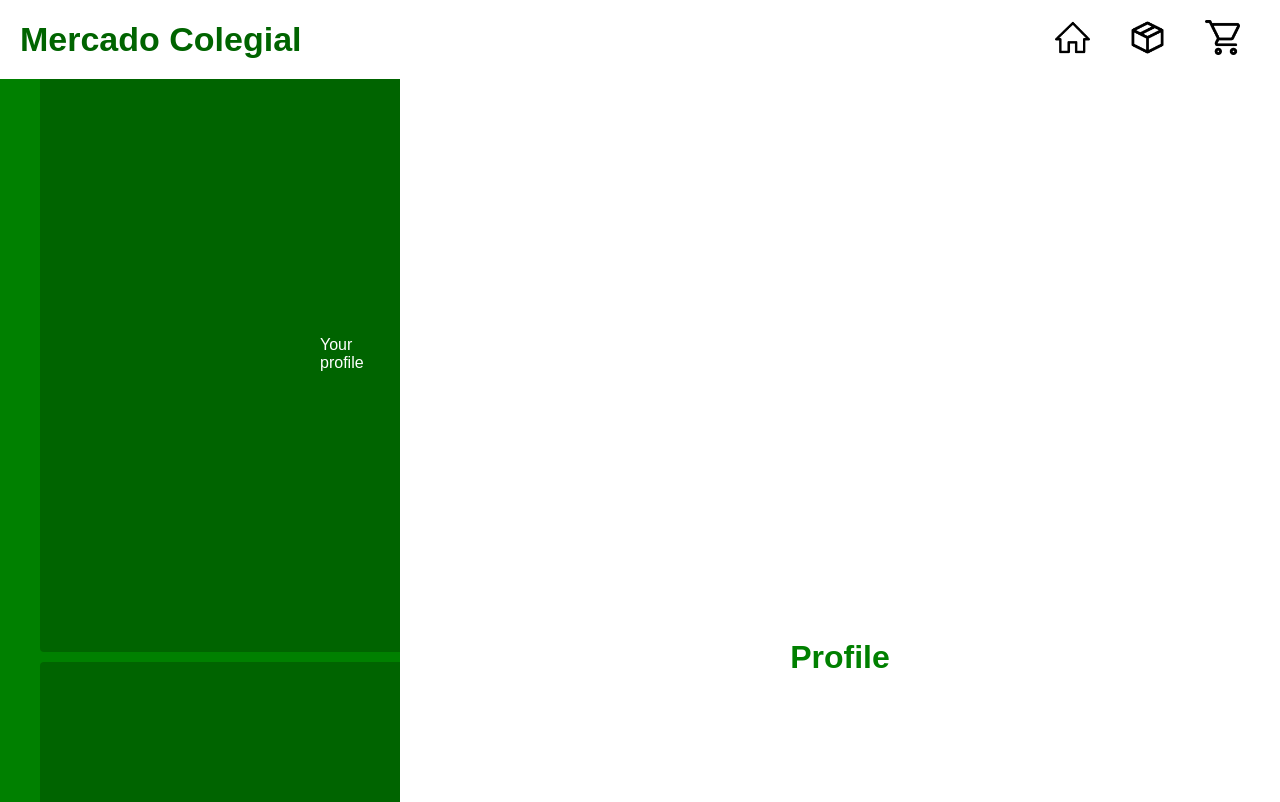
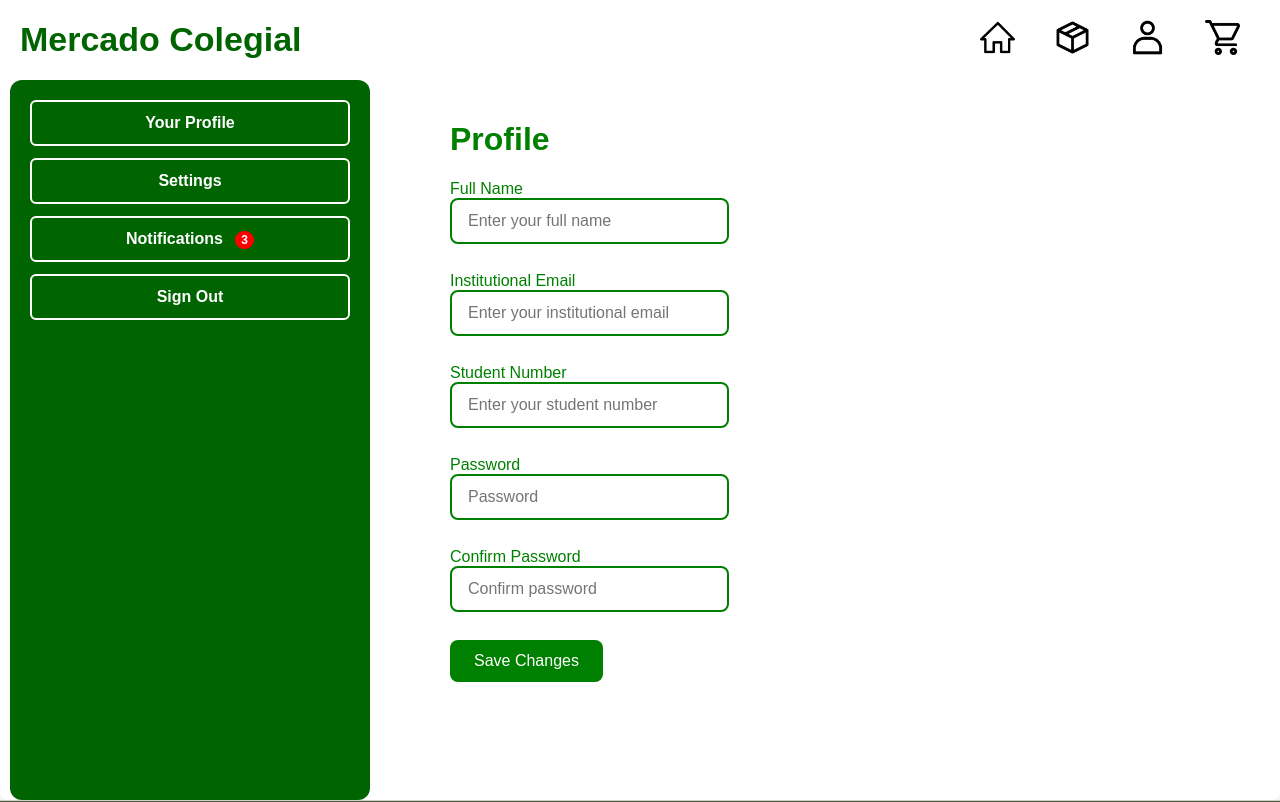
Before and after one commit to uprm-inso4101-2024-2025-s1/semester-project-mercado-colegial-online, a Vue app in the folder vue-project/: page /profile in a window 1280 px wide. Shown: the top 802 px of the page. Built offline with nearby package versions, Linux system fonts and the light colour scheme.

Commit message:
re-adjusting and re-design

```diff
--- a/vue-project/src/views/Profile.vue
+++ b/vue-project/src/views/Profile.vue
@@ -1,88 +1,63 @@
 <template>
-      <!-- top of page -->
-      <nav class="navbar">
-    <div class="navbar-brand">
-      <a href="/" class="brand-name">
-        <span class="mercado">Mercado </span>
-        <span class="colegial">Colegial</span>
-      </a>
-    </div>
-    <div :class="['navbar-menu', { 'is-active': menuActive }]">
-      <router-link to="/Home" class="nav-item">
-        <img src="../assets/home.png" alt=" " width="35" height="35" />
-      </router-link>
-      <router-link to="/productSearch" class="nav-item">
-        <img src="../assets/products.png" alt=" " width="35" height="35" />
-      </router-link>
-      <router-link to="/Cart" class="nav-item">
-          <img src="../assets/shopping.png" alt=" " width="35" height="35" />
-      </router-link>
-    </div>
-  </nav>
-
-  <!-- profile menu -->
+  <Navbar />
+  <!-- Profile Page Container -->
   <div class="profile-container">
+    <!-- Sidebar with Profile Options -->
     <aside class="sidebar">
       <ul>
-          <li @click="selectOption('your profile')">Your profile</li>
-          <li @click="selectOption('sign out')">Sign out</li>
+        <li @click="selectOption('your profile')">Your Profile</li>
+        <li @click="selectedOption('settings')">Settings</li>
+        <li @click="selectOption('notifications')"> Notifications <span class="notification-count">3</span> </li>
+        <li @click="selectOption('sign out')">Sign Out</li>
       </ul>
     </aside>
+
+    <!-- Main Content Area -->
     <main class="main-content">
       <h1>Profile</h1>
-        <div v-if="selectedOption === 'your profile'">
 
-          <body>
+      <div v-if="selectedOption === 'your profile'" class="form-container">
         <form @submit.prevent="signUp">
           <div class="form">
             <div class="formElement">
-                    <label for="firstName">Full Name: {{ Name }}</label>
-                    <input v-model="Name" type="text" id="Name" placeholder="First and last name" required maxlength = "50"/>
+              <label for="Name">Full Name</label>
+              <input v-model="Name" type="text" id="Name" placeholder="Enter your full name" required maxlength="50"/>
             </div>
             <div class="formElement">
-                    <label for="institutionalEmail">Institutional Email: {{ institutionalEmail }}</label>
-                    <input v-model="institutionalEmail" type="email" id="institutionalEmail" placeholder="Enter your institutional email" required maxlength = "50" />
+              <label for="institutionalEmail">Institutional Email</label>
+              <input v-model="institutionalEmail" type="email" id="institutionalEmail" placeholder="Enter your institutional email" required maxlength="50"/>
             </div>
             <div class="formElement">
-                    <label for="studentNumber">Student Number: {{ formattedStudentNumber }}</label>
-                    <input
-                        v-model="formattedStudentNumber"
-                        @input="formatStudentNumber"
-                        type="text"
-                        id="studentNumber"
-                        placeholder="Enter your student number"
-                        required maxlength = "11"
-                    />
+              <label for="studentNumber">Student Number</label>
+              <input v-model="formattedStudentNumber" @input="formatStudentNumber" type="text" id="studentNumber" placeholder="Enter your student number" required maxlength="11"/>
             </div>
             <div class="formElement">
-                    <label for="signUpPassword">Password:</label>
-                    <input v-model="signUpPassword" type="password" id="signUpPassword" placeholder= "Password" required maxlength = "50" />
+              <label for="signUpPassword">Password</label>
+              <input v-model="signUpPassword" type="password" id="signUpPassword" placeholder="Password" required maxlength="50"/>
             </div>
             <div class="formElement">
-                    <label for="signUpPassword">Password Confirmation:</label>
-                    <input v-model="signUpPassword1" type="password" id="signUpPassword1" placeholder="Confirm your password" required maxlength = "50" />
+              <label for="signUpPassword1">Confirm Password</label>
+              <input v-model="signUpPassword1" type="password" id="signUpPassword1" placeholder="Confirm password" required maxlength="50"/>
             </div>
-                <div v-if="isSeller">
-                    <div class="formElement">
-                        <label for="storeName">Shop name:</label>
-                        <input v-model="storeName" type="text" id="storeName" placeholder="Enter your shop name" required />
-                    </div>
+            <div v-if="isSeller" class="formElement">
+              <label for="storeName">Shop Name</label>
+              <input v-model="storeName" type="text" id="storeName" placeholder="Enter your shop name" required/>
             </div>
             <div class="formElement">
-                    <button class="btn" type="submit">Save changes</button>
+              <button class="btn" type="submit">Save Changes</button>
             </div>
           </div>
         </form>
-    </body>
       </div>
-        <!-- sign out option -->
+
+      <!-- Sign Out Option -->
       <div v-if="selectedOption === 'sign out'">
-            <div class="buttons">
         <router-link to="/LogIn">
-            <button class="btn signout">Sign out</button>
+          <button class="btn signout" @click="signOut">Sign Out</button>
         </router-link>
       </div>
-        </div>
+
+      <!-- Information Display Area -->
       <div v-if="infoToDisplay.length">
         <h2>{{ infoToDisplayTitle }}</h2>
         <div class="info-block" v-for="item in infoToDisplay" :key="item">
@@ -91,180 +66,164 @@
       </div>
     </main>
   </div>
+  <Footer />
 </template>
 
 <script>
+import Footer from "../components/Footer.vue";
+import Navbar from "../components/Navbar.vue";
+
 export default {
+  name: "ProfilePage",
+    components: {
+      Navbar,
+      Footer,
+    },
   data() {
     return {
-        selectedOption: null,
+      selectedOption: 'your profile',
       infoToDisplay: [],
       infoToDisplayTitle: '',
-        Name: "Ex. Name",
-        institutionalEmail: "Ex. institutionalEmail",
-        formattedStudentNumber: "Ex. formattedStudentNumber",
-        signUpPassword: "",
-        signUpPassword1: "",
+      Name: '',
+      institutionalEmail: '',
+      formattedStudentNumber: '',
+      signUpPassword: '',
+      signUpPassword1: '',
       isSeller: false,
-        storeName: "",
-        captcha: "", // Stores generated CAPTCHA
-        captchaInput: "", // Stores user's CAPTCHA input
-        captchaError: "", // Displays CAPTCHA error
+      storeName: ''
     };
   },
   methods: {
     formatStudentNumber() {
-            // Remove all non-digit characters
       let digits = this.formattedStudentNumber.replace(/\D/g, '');
-
-            // Format to "###-##-####" with dashes after 3rd and 5th digits
-            if (digits.length > 2) {
-                // Insert dash after the third digit
-                digits = digits.replace(/(\d{3})(\d{0,2})(\d{0,4})/, '$1-$2$3');
-            }
-            if (digits.length > 5) {
-                // Insert dash after the fifth digit
-                digits = digits.replace(/(\d{3}-\d{2})(\d{0,4})/, '$1-$2');
-            }
+      if (digits.length > 2) digits = digits.replace(/(\d{3})(\d{0,2})(\d{0,4})/, '$1-$2$3');
+      if (digits.length > 5) digits = digits.replace(/(\d{3}-\d{2})(\d{0,4})/, '$1-$2');
       this.formattedStudentNumber = digits;
     },
     signUp() {
-            if (!this.institutionalEmail.endsWith("@upr.edu")){
-                alert("Email incorrecto.")
+      if (!this.institutionalEmail.endsWith("@upr.edu")) {
+        alert("Invalid email domain.");
         return;
-            } else if (!this.formattedStudentNumber.startsWith("802") || this.formattedStudentNumber.replace(/[^0-9]/g, '').length !== 9) { // Check if student number starts with "802"
-                alert("El número de estudiante es incorrecto.");
+      } else if (!this.formattedStudentNumber.startsWith("802") || this.formattedStudentNumber.replace(/[^0-9]/g, '').length !== 9) {
+        alert("Invalid student number.");
         return;
       } else if (this.signUpPassword !== this.signUpPassword1) {
-                alert("La contraseña de confirmación y la contraseña ingresada no coinciden. Intente de nuevo.")
-                return;
-            } else if (this.captchaInput !== this.captcha) { // Validate CAPTCHA input
-                this.captchaError = "Incorrect CAPTCHA. Please try again.";
-                this.refreshCaptcha();
+        alert("Passwords do not match.");
         return;
       }
-
-            alert(`Changes saved`);
+      alert("Changes saved");
       this.$router.push('/home');
-
     },
-
     selectOption(option) {
       this.selectedOption = option;
       this.infoToDisplay = [];
       this.infoToDisplayTitle = '';
     },
-      displayInfo(info) {
-        const infoMap = {
-          trackOrders: ['Order #1234', 'Order #5678', 'Order #91011'],
-          buyAgain: ['Item A', 'Item B', 'Item C'],
-          notYetShipped: ['Order #1213', 'Order #1415'],
-          changeName: ['Current Name: John Doe', 'New Name: Jane Doe'],
-          changeEmail: ['Current Email: john@example.com', 'New Email: jane@example.com'],
-          changePassword: ['Current Password: ********', 'New Password: ********'],
-          addCard: ['Card Type: Visa', 'Card Number: **** **** **** 1234'],
-          managePaymentMethods: ['Visa **** 1234', 'MasterCard **** 5678']
-        };
-        const titleMap = {
-          trackOrders: 'Track Orders',
-          buyAgain: 'Buy Again',
-          notYetShipped: 'Not Yet Shipped',
-          changeName: 'Change Name',
-          changeEmail: 'Change Email',
-          changePassword: 'Change Password',
-          addCard: 'Add a Card',
-          managePaymentMethods: 'Manage Payment Methods'
-        };
-        this.infoToDisplay = infoMap[info];
-        this.infoToDisplayTitle = titleMap[info];
+    signOut() {
+      if (confirm("Are you sure you want to sign out?")) {
+        this.$router.push("/LogIn");
       }
+    },
   }
-
 };
 </script>
 
 <style scoped>
+/* General styling omitted for brevity. Keep the navbar, profile-container, sidebar, main-content, and form styles as in your code */
 html, body {
     height: 100%;
     margin: 0;
     display: flex;
     justify-content: center;
     align-items: center;
+
   }
 
   .profile-container {
     display: flex;
     width: 100%;
-    /*max-width: 1200px;*/
-    height: 80%;
-    /*max-height: 800px;*/
+    min-height: calc(100vh - 80px);
     background-color: white;
     box-shadow: 0 2px 10px rgba(0, 0, 0, 0.1);
     border-radius: 8px;
     overflow: hidden;
+    padding-top: 80px;
   }
 
   .sidebar {
     width: 25%;
-    background-color: green;
+  background-color: #006400; /* Dark green */
   color: white;
-    padding: 40px;
+  padding: 20px;
+  border-radius: 12px; /* Rounds the corners of the sidebar */
+  margin-left: 10px;
 }
 
 .sidebar ul {
   list-style-type: none;
   padding: 0;
+  margin: 0;
 }
 
 .sidebar li {
   cursor: pointer;
-    margin-bottom: 10px;
-    padding: 280px;
-    border-radius: 4px;
-    background-color: #006400; /* Dark green */
+  margin-bottom: 12px;
+  padding: 12px 16px;
+  border-radius: 6px;
+  background-color: #006400;
   text-align: center;
+  font-size: 16px;
+  font-weight: bold;
+  transition: background-color 0.3s, box-shadow 0.3s;
+  border: 2px solid white;
 }
 
 .sidebar li:hover {
-    background-color: #228B22; /* Forest green */
+  background-color: #228B22;
+  box-shadow: 0 2px 4px rgba(0, 0, 0, 0.2);
+  border: 2px solid #90EE90;
 }
 
 .main-content {
     flex-grow: 1;
     background-color: white;
     color: green;
-    padding: 20px;
+    padding: 20px 80px;
     display: flex;
     flex-direction: column;
-    align-items: center;
-    justify-content: center;
+    align-items: flex-start;
+    justify-content: flex-start;
+    overflow-y: auto;
 }
 
   input {
     display: block;
   margin-bottom: 12px;
-    padding: 8px;
-    border: 1px solid green;
-    border-radius: 4px;
-
+  padding: 12px 16px;
+  width: 100%;
+  max-width: 600px;
+  border: 2px solid green;
+  border-radius: 8px;
+  font-size: 16px;
   }
 
   button {
     background-color: green;
   color: white;
-    padding: 10px 20px;
+  padding: 12px 24px;
   border: none;
-    border-radius: 4px;
+  border-radius: 8px;
   cursor: pointer;
-    margin-right: 10px;
-    margin-bottom: 10px;
+  font-size: 16px;
   }
 
   button:hover {
-    background-color: #006400; /* Dark green */
+    background-color: #006400;
   }
 
-  .info-block {
+/*redundant?*/
+
+  /* .info-block {
     border: 1px solid green;
     border-radius: 4px;
     padding: 20px;
@@ -278,58 +237,34 @@
 
    .info-block p {
     margin: 0;
+  } */
+  .form-container {
+  display: flex;
+  flex-direction: column;
+  align-items: flex-start;
+  width: 100%;
+  max-width: 600px;
+  margin-bottom: 20px;
 }
 
-  /**/
-  .navbar {
-  display: flex;
-  justify-content: space-between;
-  align-items: center;
-  background-color: white;
-  padding: 20px 20px;
+.form {
   width: 100%;
-  box-sizing: border-box;
-  position: fixed;
-  top: 0;
-  left: 0;
-  right: 0;
-  z-index: 1000; /* High z-index to stay on top of other elements */
 }
 
-
-  .navbar-brand .brand-name {
-    font-size: 34px;
-    font-weight: bold;
-    text-decoration: none;
+.formElement {
+  margin-bottom: 16px;
+  display: flex;
+  flex-direction: column;
+  align-items: flex-start;
 }
 
-  .mercado {
-    color: darkgreen;
-    font-weight: bold;
+.notification-count {
+  background-color: red;
+  color: white;
+  border-radius: 12px;
+  padding: 2px 6px;
+  margin-left: 8px;
+  font-size: 12px;
 }
 
-  .colegial {
-    color: darkgreen;
-    font-weight: bold;
-  }
-
-  .navbar-menu {
-    display: flex;
-    justify-content: flex-end;
-    flex-grow: 1;
-  }
-
-  .nav-item {
-    margin-left: 20px;
-    margin-right: 20px;
-    text-decoration: none;
-    color: #1E8A0D;
-    font-size: 16px;
-    font-weight: 500;
-    font-weight: bold;
-  }
-
-  .nav-item:hover {
-    color: darkgreen;
-  }
 </style>
```
Lines whose indentation alone changed are shown as unchanged.
